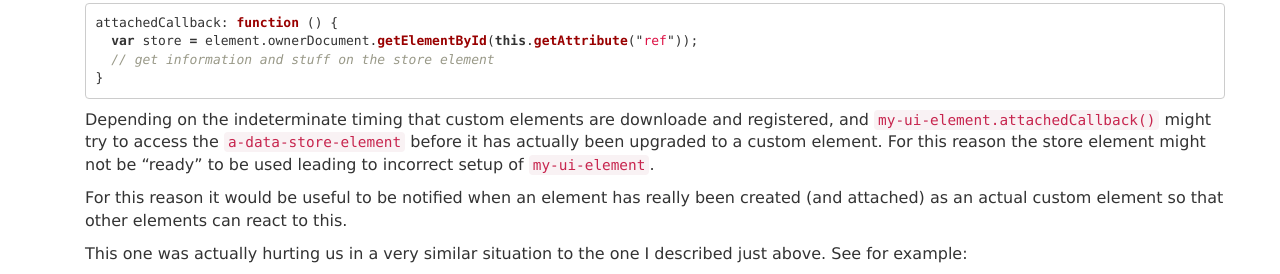
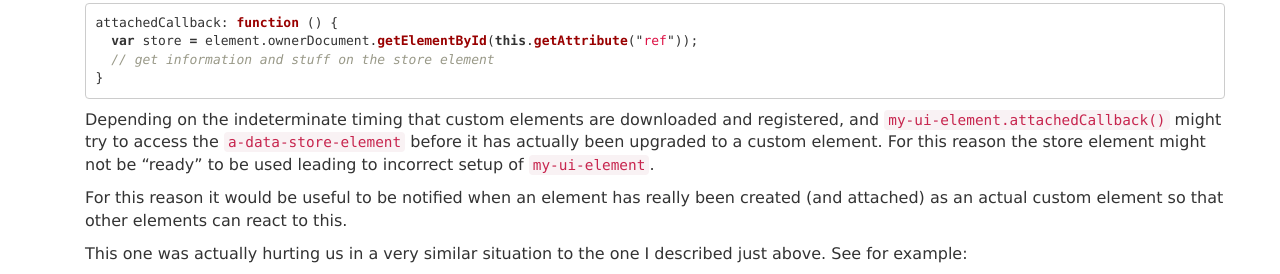
Before and after one commit to ibm-js/ibm-js.github.io, a Jekyll site: the page built from _posts/2014-11-07-customelement-event.md, in a window 1280 px wide and 1400 px high, scrolled down 552 px, cut to the strip 341-615 px from the top of the window. Built offline with Jekyll 4.4.1, drawn with Linux system fonts in a browser that asks for light colours; nearby versions of some CDN libraries; Markdown is read by kramdown in place of the engine named in the settings; comment, search, counter and statistics services are not loaded; some of the changed text lies outside the part shown.

Commit message:
fix typos

````diff
--- a/_posts/2014-11-07-customelement-event.md
+++ b/_posts/2014-11-07-customelement-event.md
@@ -40,7 +40,7 @@ attachedCallback: function () {
 }
 ```
 
-Depending on the indeterminate timing that custom elements are downloade and registered, and `my-ui-element.attachedCallback()` might try to access the `a-data-store-element` before it has actually been upgraded to a custom element. For this reason the store element might not be "ready" to be used leading to incorrect setup of `my-ui-element`.
+Depending on the indeterminate timing that custom elements are downloaded and registered, and `my-ui-element.attachedCallback()` might try to access the `a-data-store-element` before it has actually been upgraded to a custom element. For this reason the store element might not be "ready" to be used leading to incorrect setup of `my-ui-element`.
 
 For this reason it would be useful to be notified when an element has really been created (and attached) as an actual custom element so that other elements can react to this.
 
````
Also changed, not shown: other parts of _posts/2014-11-07-customelement-event.md (+2 -2 lines).
